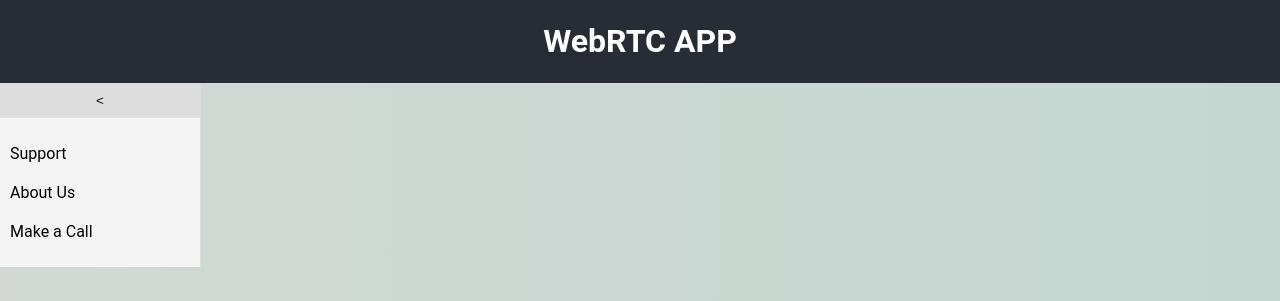
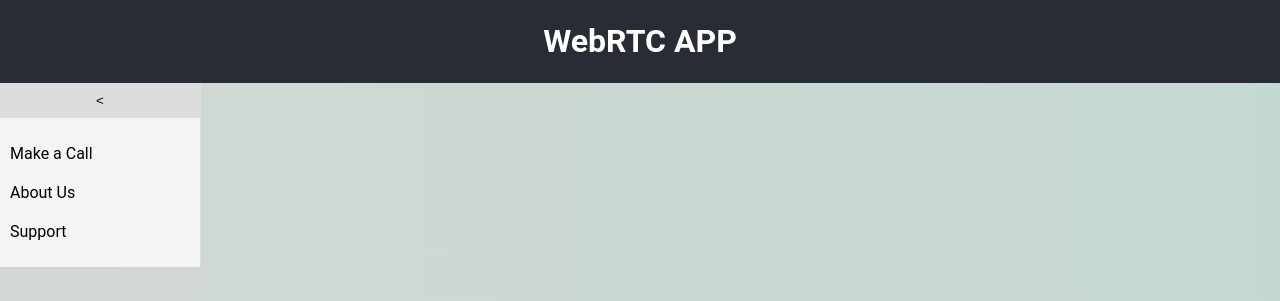
Before and after one commit to GoncaloAzev14/pesti2324, a React (Create React App) app in the folder frontend/: page / in a window 1280 px wide. Shown: the top 301 px of the page. Built offline with nearby package versions, Linux system fonts and the light colour scheme; no server answers.

Commit message:
refactor

```diff
--- a/frontend/src/SideBar.js
+++ b/frontend/src/SideBar.js
@@ -1,7 +1,7 @@
 // Sidebar.js
-import React from 'react';
-import { useState } from 'react';
-import './App.css';
+import React from "react";
+import { useState } from "react";
+import "./App.css";
 
 function Sidebar({ setPage }) {
   const [isOpen, setIsOpen] = useState(true);
@@ -11,14 +11,14 @@ function Sidebar({ setPage }) {
   };
 
   return (
-    <div className={`sidebar ${isOpen ? 'open' : 'collapsed'}`}>
+    <div className={`sidebar ${isOpen ? "open" : "collapsed"}`}>
       <button onClick={toggleSidebar} className="toggle-button">
-        {isOpen ? '<' : '>'}
+        {isOpen ? "<" : ">"}
       </button>
       <ul>
-        <li onClick={() => setPage('support')}>Support</li>
-        <li onClick={() => setPage('about')}>About Us</li>
-        <li onClick={() => setPage('chat')}>Make a Call</li>
+        <li onClick={() => setPage("chat")}>Make a Call</li>
+        <li onClick={() => setPage("about")}>About Us</li>
+        <li onClick={() => setPage("support")}>Support</li>
       </ul>
     </div>
   );
```
Also changed, not shown: frontend/src/Chat.js (+4 -3 lines).
